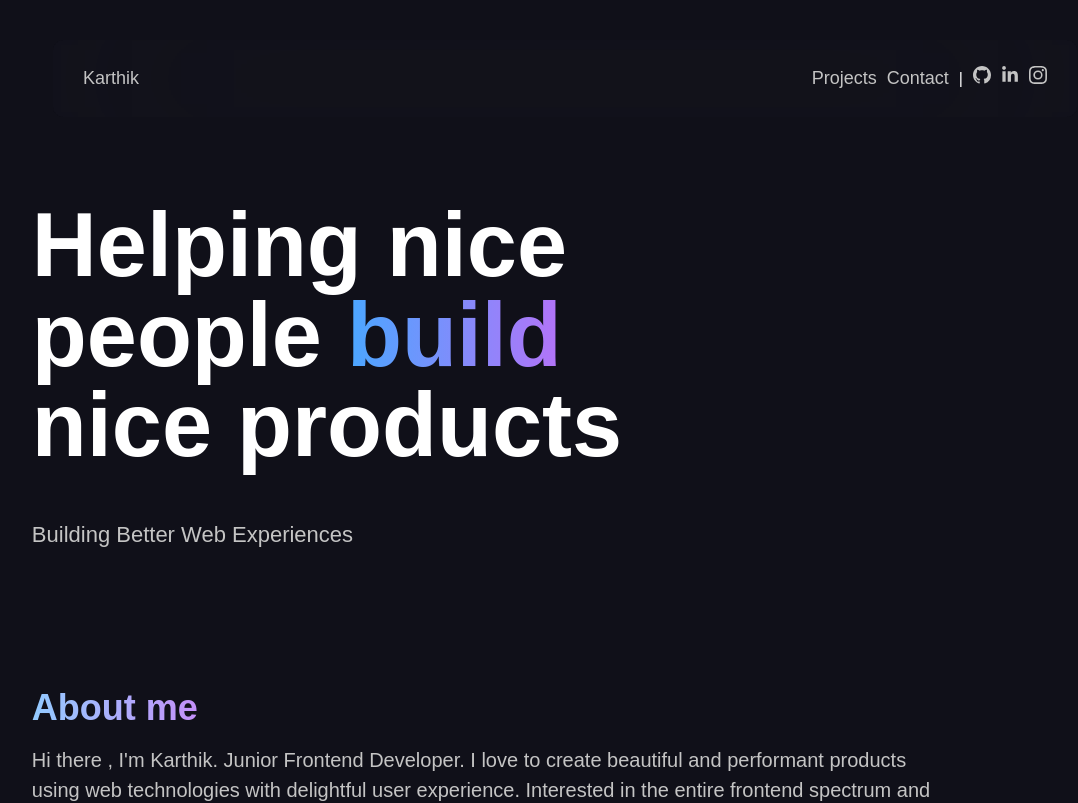
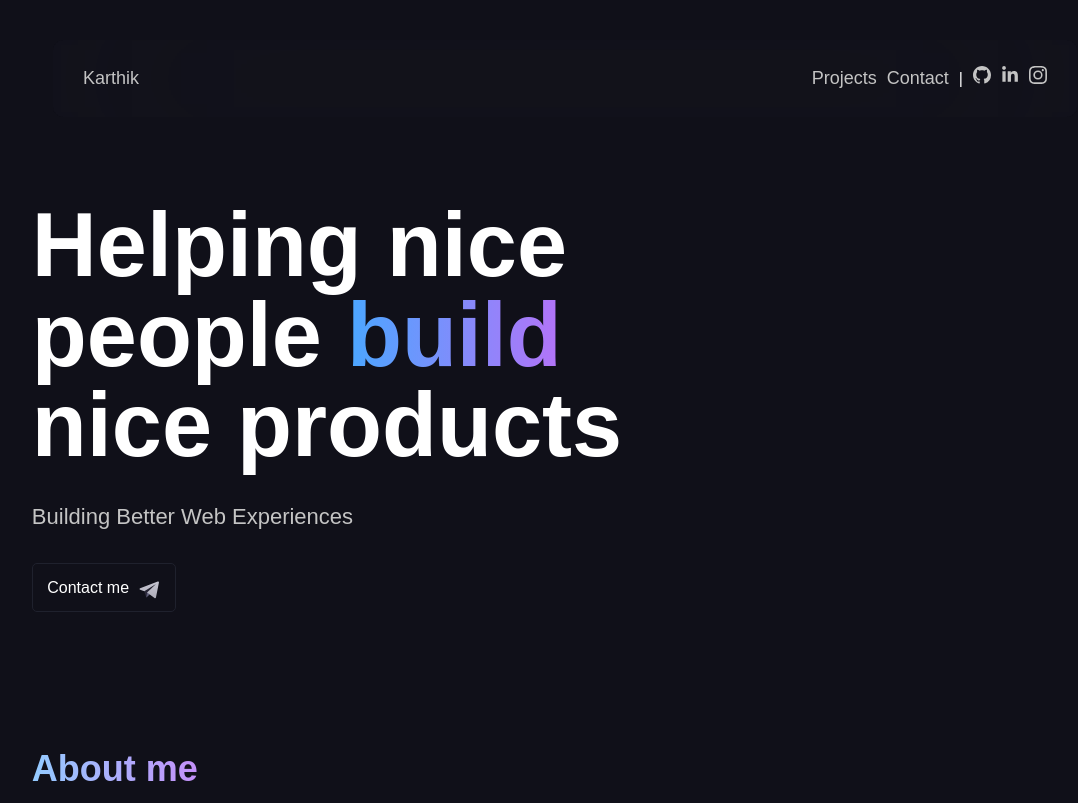
Before and after one commit to thekarthikr/personal-portfolio, a React (Vite) app: page / in a window 1280 px wide. Shown: the top 803 px of the page, without its empty margins (75-1153 px from the left). Built offline with nearby package versions, Linux system fonts and the light colour scheme; a web font is replaced by a local one.

Commit message:
Add contact button in hero section

```diff
--- /dev/null
+++ b/src/components/ContactButton.jsx
@@ -0,0 +1,14 @@
+import sendIcon from "../assets/sendIcon.svg";
+
+const ContactButton = () => {
+  return (
+    <button className='contact-btn'>
+      <span>Contact me</span>
+      <div class='svg-wrapper'>
+        <img src={sendIcon} alt='' />
+      </div>
+    </button>
+  );
+};
+
+export default ContactButton;
--- a/src/components/Home.jsx
+++ b/src/components/Home.jsx
@@ -1,3 +1,7 @@
+import { Link } from "react-scroll";
+import { GrSend } from "react-icons/gr";
+import ContactButton from "./ContactButton";
+
 const Home = () => (
   <main id='Home' className='hero section'>
     <div className='hero__content'>
@@ -8,6 +12,10 @@ const Home = () => (
         nice products
       </h1>
       <p className='hero__sub'>Building Better Web Experiences</p>
+
+      <Link className='hero__btn' to='Contact' offset={-150}>
+        <ContactButton />
+      </Link>
     </div>
   </main>
 );
--- /dev/null
+++ b/src/sass/components/_contact-btn.scss
@@ -0,0 +1,49 @@
+.contact-btn {
+  font-family: inherit;
+  font-size: 16px;
+  //   background-color: hsla(231, 17%, 16%, 0.);
+  background-color: transparent;
+  color: white;
+  padding: 0.7em 1em;
+  padding-left: 0.9em;
+  display: flex;
+  align-items: center;
+  border: 1px solid hsl(231, 18%, 15%);
+  border-radius: 5px;
+  overflow: hidden;
+  transition: all 0.2s;
+  display: flex;
+  gap: 1rem;
+  align-items: center;
+  cursor: pointer;
+
+  img {
+    width: 20px;
+    height: 20px;
+    margin-top: 5px;
+    display: block;
+    transform-origin: center center;
+    transition: transform 0.3s ease-in-out;
+  }
+
+  &:hover .svg-wrapper {
+    animation: fly-1 0.6s ease-in-out infinite alternate;
+  }
+  &:hover img {
+    transform: translateX(0.3em) rotate(10deg) scale(1.1);
+  }
+
+  &:active {
+    transform: scale(0.95);
+  }
+}
+
+@keyframes fly-1 {
+  from {
+    transform: translateY(0.1em);
+  }
+
+  to {
+    transform: translateY(-0.1em);
+  }
+}
--- a/src/sass/components/index.scss
+++ b/src/sass/components/index.scss
@@ -2,3 +2,4 @@
 @forward "./preloader";
 @forward "./hamburger";
 @forward "./tech";
+@forward "./contact-btn";
--- a/src/sass/pages/_home.scss
+++ b/src/sass/pages/_home.scss
@@ -7,7 +7,7 @@
   &__content {
     display: flex;
     flex-direction: column;
-    gap: 3em;
+    gap: 3rem;
     margin-top: 25rem;
     margin-bottom: 19rem;
     @include mixin.min(variable.$sm) {
@@ -21,17 +21,3 @@
     font-weight: 500;
   }
 }
-
-@keyframes scroll {
-  0% {
-    transform: translateY(0);
-  }
-
-  50% {
-    transform: translateY(-10px);
-  }
-
-  100% {
-    transform: translateY(0);
-  }
-}
```
Also changed, not shown: src/assets/sendIcon.svg (added).
